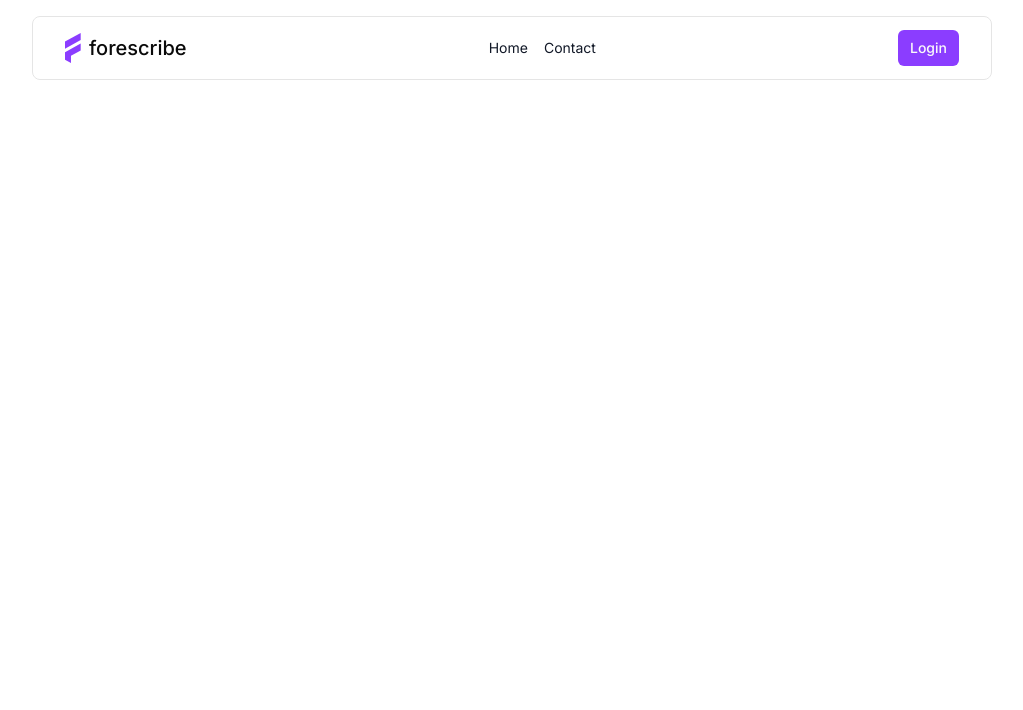
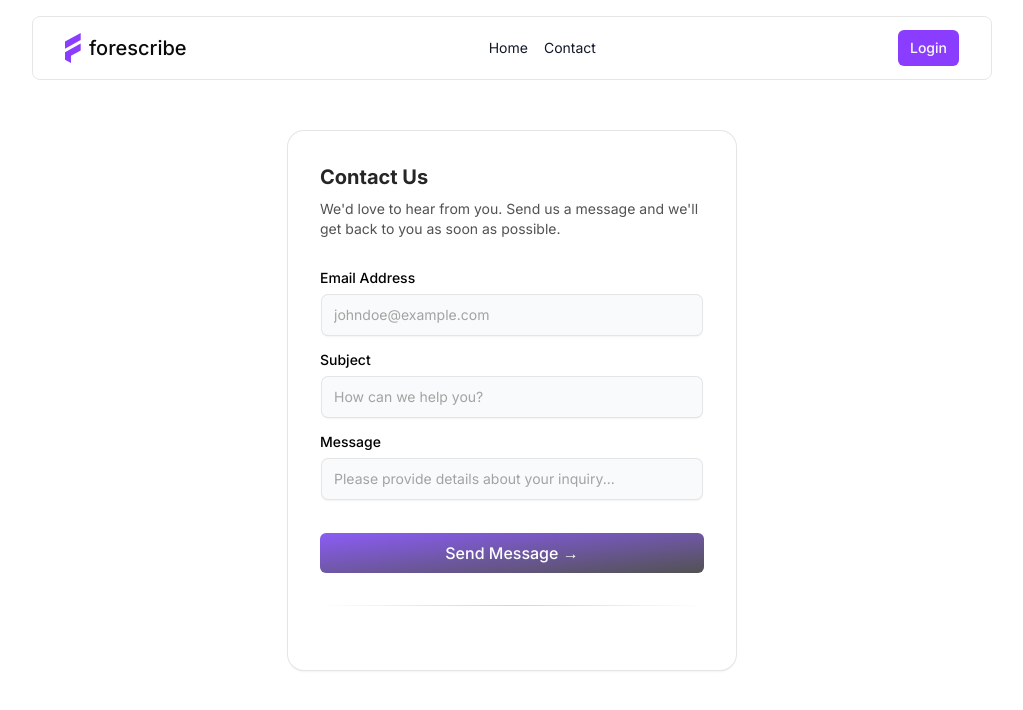
Before and after one commit to sandip-dev07/forescribe, a Next.js app: page /contact in a window 1280 px wide. Shown: the top 710 px of the page, without its empty margins (128-1151 px from the left). Built offline with nearby package versions, Linux system fonts and the light colour scheme.

Commit message:
contact us

```diff
--- a/package.json
+++ b/package.json
@@ -9,7 +9,9 @@
     "lint": "next lint"
   },
   "dependencies": {
+    "@radix-ui/react-label": "^2.1.1",
     "@radix-ui/react-slot": "^1.1.1",
+    "@tabler/icons-react": "^3.26.0",
     "class-variance-authority": "^0.7.1",
     "clsx": "^2.1.1",
     "framer-motion": "^11.15.0",
--- /dev/null
+++ b/src/app/(root)/contact/_components/contact-form.tsx
@@ -0,0 +1,65 @@
+"use client";
+import React from "react";
+
+import { cn } from "@/lib/utils";
+import { Label } from "@/components/ui/label";
+import { Input } from "@/components/ui/input";
+
+export function ContactForm() {
+  const handleSubmit = (e: React.FormEvent<HTMLFormElement>) => {
+    e.preventDefault();
+    console.log("Form submitted");
+  };
+  return (
+    <div className="max-w-md w-full mx-auto rounded-none md:rounded-2xl p-4 md:p-8 shadow-input bg-white dark:bg-black">
+      <h2 className="font-bold text-xl text-neutral-800 dark:text-neutral-200">
+        Contact Us
+      </h2>
+      <p className="text-neutral-600 text-sm max-w-sm mt-2 dark:text-neutral-300">
+        We&apos;d love to hear from you. Send us a message and we&apos;ll get
+        back to you as soon as possible.
+      </p>
+
+      <form className="my-8" onSubmit={handleSubmit}>
+        <LabelInputContainer className="mb-4">
+          <Label htmlFor="email">Email Address</Label>
+          <Input id="email" placeholder="johndoe@example.com" type="email" />
+        </LabelInputContainer>
+        <LabelInputContainer className="mb-4">
+          <Label htmlFor="subject">Subject</Label>
+          <Input id="subject" placeholder="How can we help you?" type="text" />
+        </LabelInputContainer>
+        <LabelInputContainer className="mb-8">
+          <Label htmlFor="message">Message</Label>
+          <Input
+            id="message"
+            placeholder="Please provide details about your inquiry..."
+          />
+        </LabelInputContainer>
+
+        <button
+          className="bg-gradient-to-br relative group/btn from-violet-500 dark:from-violet-900 dark:to-violet-900 to-neutral-600 block dark:bg-violet-800 w-full text-white rounded-md h-10 font-medium "
+          type="submit"
+        >
+          Send Message &rarr;
+        </button>
+
+        <div className="bg-gradient-to-r from-transparent via-neutral-300 dark:via-neutral-700 to-transparent my-8 h-[1px] w-full" />
+      </form>
+    </div>
+  );
+}
+
+const LabelInputContainer = ({
+  children,
+  className,
+}: {
+  children: React.ReactNode;
+  className?: string;
+}) => {
+  return (
+    <div className={cn("flex flex-col space-y-2 w-full", className)}>
+      {children}
+    </div>
+  );
+};
--- a/src/app/(root)/contact/page.tsx
+++ b/src/app/(root)/contact/page.tsx
@@ -1,9 +1,12 @@
-import React from "react";
+import React from 'react'
+import { ContactForm } from './_components/contact-form'
 
-const ContactPage = () => {
-  <main className="flex min-h-screen items-center justify-center">
-    <h1 className="text-6xl font-bold">Contact Screen</h1>
-  </main>;
-};
+const Contact = () => {
+  return (
+    <div className="flex min-h-screen items-center justify-center">
+      <ContactForm />
+    </div>
+  )
+}
 
-export default ContactPage;
+export default Contact
--- /dev/null
+++ b/src/components/ui/input.tsx
@@ -0,0 +1,61 @@
+// Input component extends from shadcnui - https://ui.shadcn.com/docs/components/input
+"use client";
+import * as React from "react";
+import { cn } from "@/lib/utils";
+import { useMotionTemplate, useMotionValue, motion } from "framer-motion";
+
+export interface InputProps
+  extends React.InputHTMLAttributes<HTMLInputElement> {}
+
+const Input = React.forwardRef<HTMLInputElement, InputProps>(
+  ({ className, type, ...props }, ref) => {
+    const radius = 100; // change this to increase the rdaius of the hover effect
+    const [visible, setVisible] = React.useState(false);
+
+    let mouseX = useMotionValue(0);
+    let mouseY = useMotionValue(0);
+
+    function handleMouseMove({ currentTarget, clientX, clientY }: any) {
+      let { left, top } = currentTarget.getBoundingClientRect();
+
+      mouseX.set(clientX - left);
+      mouseY.set(clientY - top);
+    }
+    return (
+      <motion.div
+        style={{
+          background: useMotionTemplate`
+        radial-gradient(
+          ${visible ? radius + "px" : "0px"} circle at ${mouseX}px ${mouseY}px,
+          var(--violet-500),
+          transparent 80%
+        )
+      `,
+        }}
+        onMouseMove={handleMouseMove}
+        onMouseEnter={() => setVisible(true)}
+        onMouseLeave={() => setVisible(false)}
+        className="p-[2px] rounded-lg transition duration-300 group/input"
+      >
+        <input
+          type={type}
+          className={cn(
+            `flex h-10 w-full border-none bg-gray-50 dark:bg-zinc-800 text-black dark:text-white shadow-input rounded-md px-3 py-2 text-sm  file:border-0 file:bg-transparent
+          file:text-sm file:font-medium placeholder:text-neutral-400 dark:placeholder-text-neutral-600
+          focus-visible:outline-none focus-visible:ring-[2px]  focus-visible:ring-neutral-400 dark:focus-visible:ring-neutral-600
+           disabled:cursor-not-allowed disabled:opacity-50
+           dark:shadow-[0px_0px_1px_1px_var(--neutral-700)]
+           group-hover/input:shadow-none transition duration-400
+           `,
+            className
+          )}
+          ref={ref}
+          {...props}
+        />
+      </motion.div>
+    );
+  }
+);
+Input.displayName = "Input";
+
+export { Input };
--- /dev/null
+++ b/src/components/ui/label.tsx
@@ -0,0 +1,24 @@
+// Label component extends from shadcnui - https://ui.shadcn.com/docs/components/label
+
+"use client";
+import * as React from "react";
+import * as LabelPrimitive from "@radix-ui/react-label";
+
+import { cn } from "@/lib/utils";
+
+const Label = React.forwardRef<
+  React.ElementRef<typeof LabelPrimitive.Root>,
+  React.ComponentPropsWithoutRef<typeof LabelPrimitive.Root>
+>(({ className, ...props }, ref) => (
+  <LabelPrimitive.Root
+    ref={ref}
+    className={cn(
+      "text-sm font-medium text-black dark:text-white leading-none peer-disabled:cursor-not-allowed peer-disabled:opacity-70",
+      className
+    )}
+    {...props}
+  />
+));
+Label.displayName = LabelPrimitive.Root.displayName;
+
+export { Label };
--- /dev/null
+++ b/src/types/tailwindcss.d.ts
@@ -0,0 +1 @@
+declare module 'tailwindcss/lib/util/flattenColorPalette';
--- a/tailwind.config.ts
+++ b/tailwind.config.ts
@@ -1,4 +1,7 @@
 import type { Config } from "tailwindcss";
+import defaultTheme from "tailwindcss/defaultTheme";
+import colors from "tailwindcss/colors";
+import flattenColorPalette from "tailwindcss/lib/util/flattenColorPalette";
 
 const config: Config = {
   darkMode: ["class"],
@@ -10,58 +13,74 @@
   theme: {
     extend: {
       backgroundImage: {
-  			'gradient-radial': 'radial-gradient(var(--tw-gradient-stops))',
-  			'gradient-conic': 'conic-gradient(from 180deg at 50% 50%, var(--tw-gradient-stops))'
+        "gradient-radial": "radial-gradient(var(--tw-gradient-stops))",
+        "gradient-conic":
+          "conic-gradient(from 180deg at 50% 50%, var(--tw-gradient-stops))",
       },
       borderRadius: {
-  			lg: 'var(--radius)',
-  			md: 'calc(var(--radius) - 2px)',
-  			sm: 'calc(var(--radius) - 4px)'
+        lg: "var(--radius)",
+        md: "calc(var(--radius) - 2px)",
+        sm: "calc(var(--radius) - 4px)",
       },
       colors: {
-  			background: 'hsl(var(--background))',
-  			foreground: 'hsl(var(--foreground))',
+        background: "hsl(var(--background))",
+        foreground: "hsl(var(--foreground))",
         card: {
-  				DEFAULT: 'hsl(var(--card))',
-  				foreground: 'hsl(var(--card-foreground))'
+          DEFAULT: "hsl(var(--card))",
+          foreground: "hsl(var(--card-foreground))",
         },
         popover: {
-  				DEFAULT: 'hsl(var(--popover))',
-  				foreground: 'hsl(var(--popover-foreground))'
+          DEFAULT: "hsl(var(--popover))",
+          foreground: "hsl(var(--popover-foreground))",
         },
         primary: {
-  				DEFAULT: 'hsl(var(--primary))',
-  				foreground: 'hsl(var(--primary-foreground))'
+          DEFAULT: "hsl(var(--primary))",
+          foreground: "hsl(var(--primary-foreground))",
         },
         secondary: {
-  				DEFAULT: 'hsl(var(--secondary))',
-  				foreground: 'hsl(var(--secondary-foreground))'
+          DEFAULT: "hsl(var(--secondary))",
+          foreground: "hsl(var(--secondary-foreground))",
         },
         muted: {
-  				DEFAULT: 'hsl(var(--muted))',
-  				foreground: 'hsl(var(--muted-foreground))'
+          DEFAULT: "hsl(var(--muted))",
+          foreground: "hsl(var(--muted-foreground))",
         },
         accent: {
-  				DEFAULT: 'hsl(var(--accent))',
-  				foreground: 'hsl(var(--accent-foreground))'
+          DEFAULT: "hsl(var(--accent))",
+          foreground: "hsl(var(--accent-foreground))",
         },
         destructive: {
-  				DEFAULT: 'hsl(var(--destructive))',
-  				foreground: 'hsl(var(--destructive-foreground))'
+          DEFAULT: "hsl(var(--destructive))",
+          foreground: "hsl(var(--destructive-foreground))",
         },
-  			border: 'hsl(var(--border))',
-  			input: 'hsl(var(--input))',
-  			ring: 'hsl(var(--ring))',
+        border: "hsl(var(--border))",
+        input: "hsl(var(--input))",
+        ring: "hsl(var(--ring))",
         chart: {
-  				'1': 'hsl(var(--chart-1))',
-  				'2': 'hsl(var(--chart-2))',
-  				'3': 'hsl(var(--chart-3))',
-  				'4': 'hsl(var(--chart-4))',
-  				'5': 'hsl(var(--chart-5))'
+          "1": "hsl(var(--chart-1))",
+          "2": "hsl(var(--chart-2))",
+          "3": "hsl(var(--chart-3))",
+          "4": "hsl(var(--chart-4))",
+          "5": "hsl(var(--chart-5))",
+        },
+      },
+      boxShadow: {
+        input: `0px 2px 3px -1px rgba(0,0,0,0.1), 0px 1px 0px 0px rgba(25,28,33,0.02), 0px 0px 0px 1px rgba(25,28,33,0.08)`,
+      },
+    },
+  },
+  plugins: [require("tailwindcss-animate"), addVariablesForColors],
+};
+
+function addVariablesForColors({ addBase, theme }: any) {
+  let allColors = flattenColorPalette(theme("colors"));
+  let newVars = Object.fromEntries(
+    Object.entries(allColors).map(([key, val]) => [`--${key}`, val])
+  );
+
+  addBase({
+    ":root": newVars,
+  });
 }
-  		}
-  	}
-  },
-  plugins: [require("tailwindcss-animate")],
-};
+
 export default config;
```
Also changed, not shown: 1 other file (tests, documents, lock files or other folders). Lines whose indentation alone changed are shown as unchanged.
